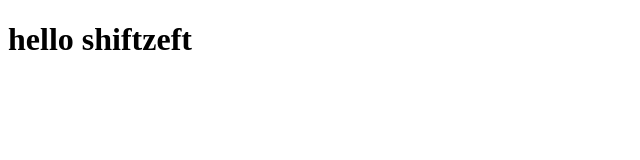
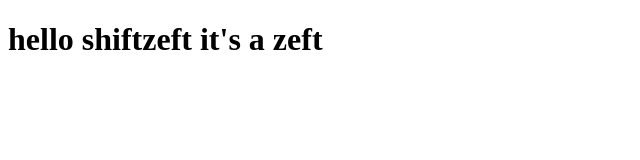
Before and after one commit to Shiftyeyes/shifteye, a plain HTML site: page shite/index.html in a window 1280 px wide. Shown: the whole page, without its empty margins (0-640 px from the left). Drawn offline with Linux system fonts and the light colour scheme.

Commit message:
a little change

```diff
--- a/shite/index.html
+++ b/shite/index.html
@@ -4,6 +4,6 @@
 	<title>shift test</title>
 </head>
 <body>
-<h1> hello shiftzeft</h1>
+<h1> hello shiftzeft it's a zeft</h1>
 </body>
 </html>
```
